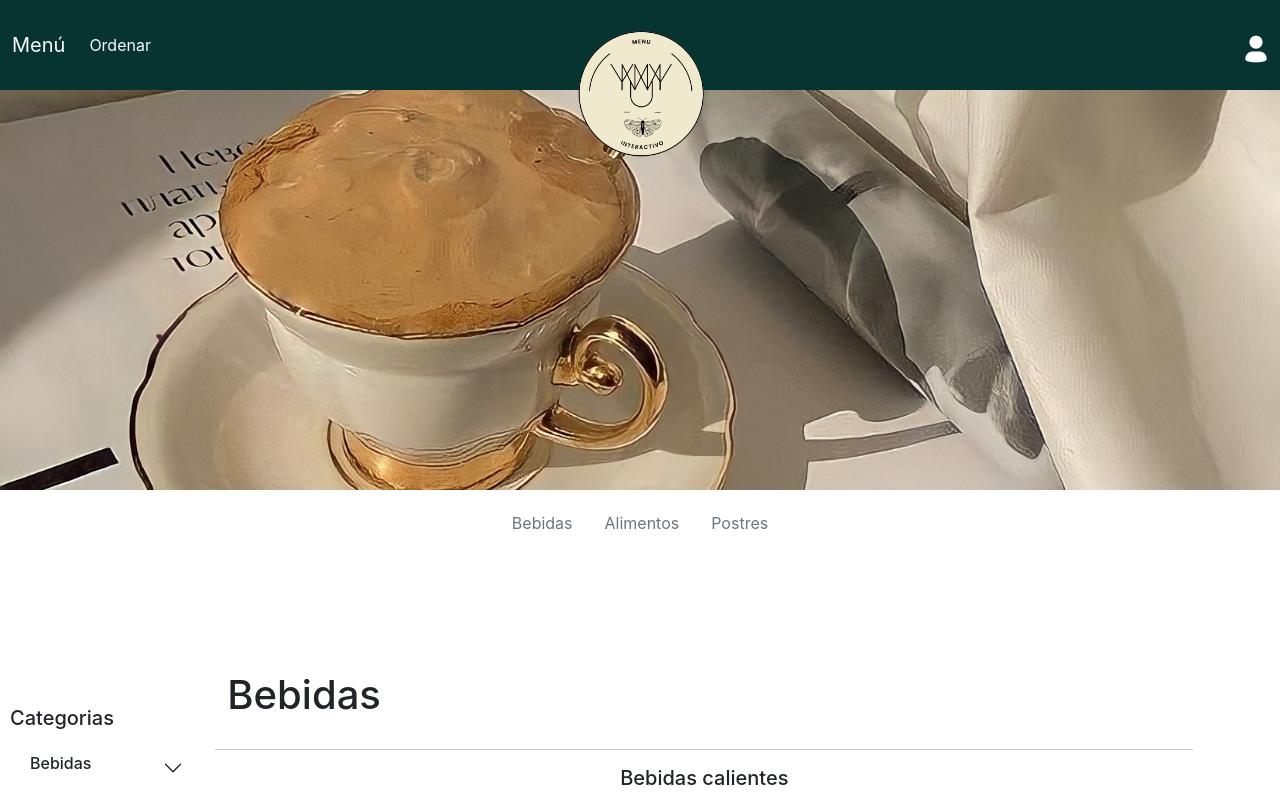
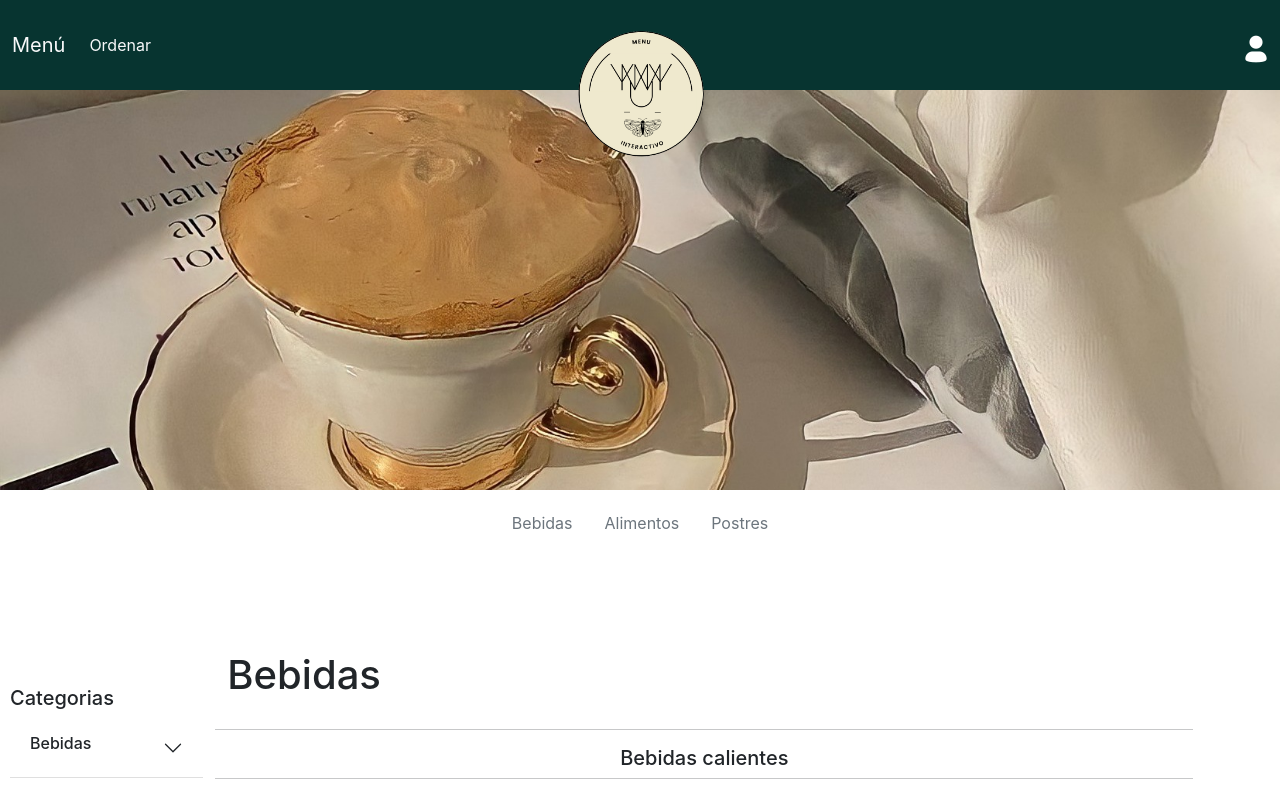
Before and after one commit to marisolGarcia2611/Yummy, a React (Create React App) app: page /Main in a window 1280 px wide. Shown: the top 795 px of the page. Built offline with nearby package versions, Linux system fonts and the light colour scheme.

Commit message:
main adiciones

```diff
--- a/src/App.css
+++ b/src/App.css
@@ -204,7 +204,7 @@ body{
 }
 
 .spacius{
-  height: 100px;;
+  height: 80px;
 }
 .img__Cafe{
   margin-top: -110px;
--- a/src/Main.js
+++ b/src/Main.js
@@ -284,7 +284,7 @@ window.onscroll = function() {
     console.log(window.scrollY);
     if (window.scrollY >= 385){
       document.getElementById("space2").style.position = "fixed";
-      document.getElementById("space2").style.top = "30%";
+      document.getElementById("space2").style.top = "0%";
       document.getElementById("space2").style.marginLeft = "10px";
       document.getElementById("spacephantom").style.display = "block";
     }else {
```
Also changed, not shown: src/index.js (+0 -12 lines).
